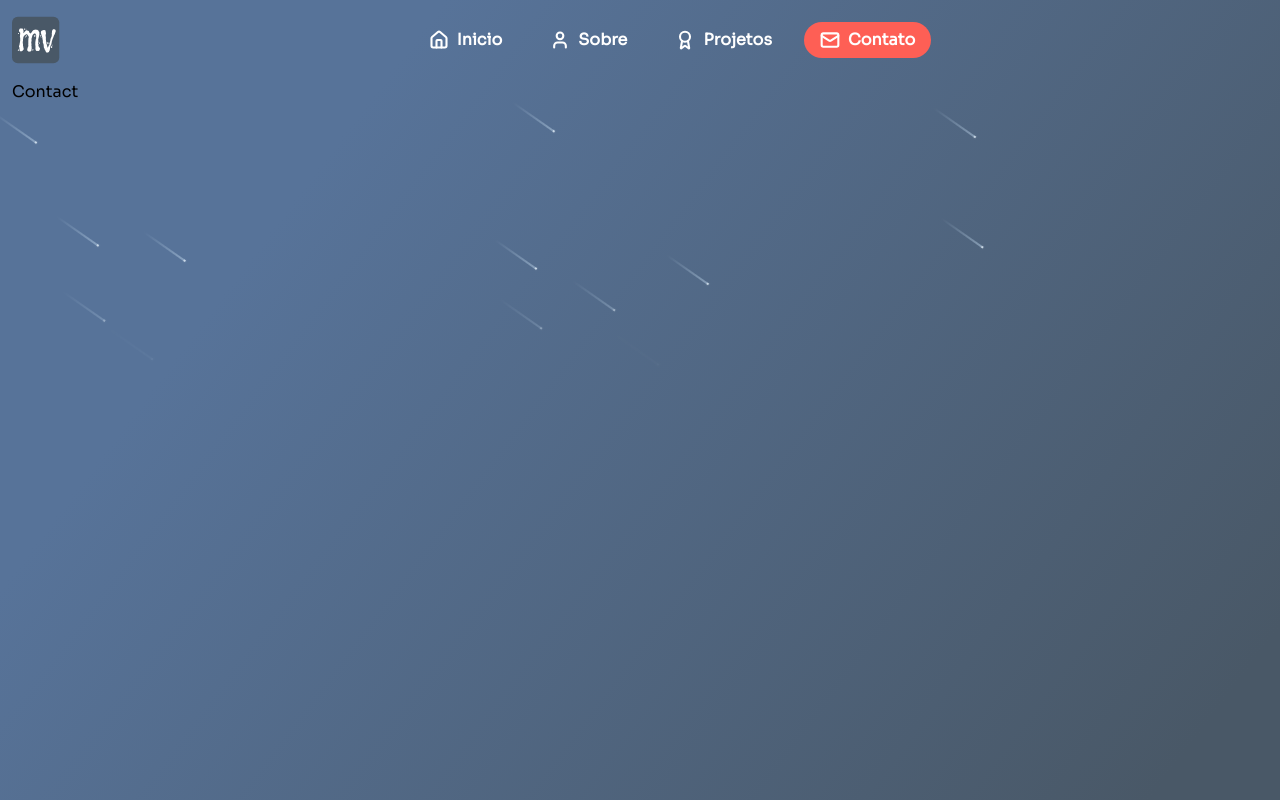
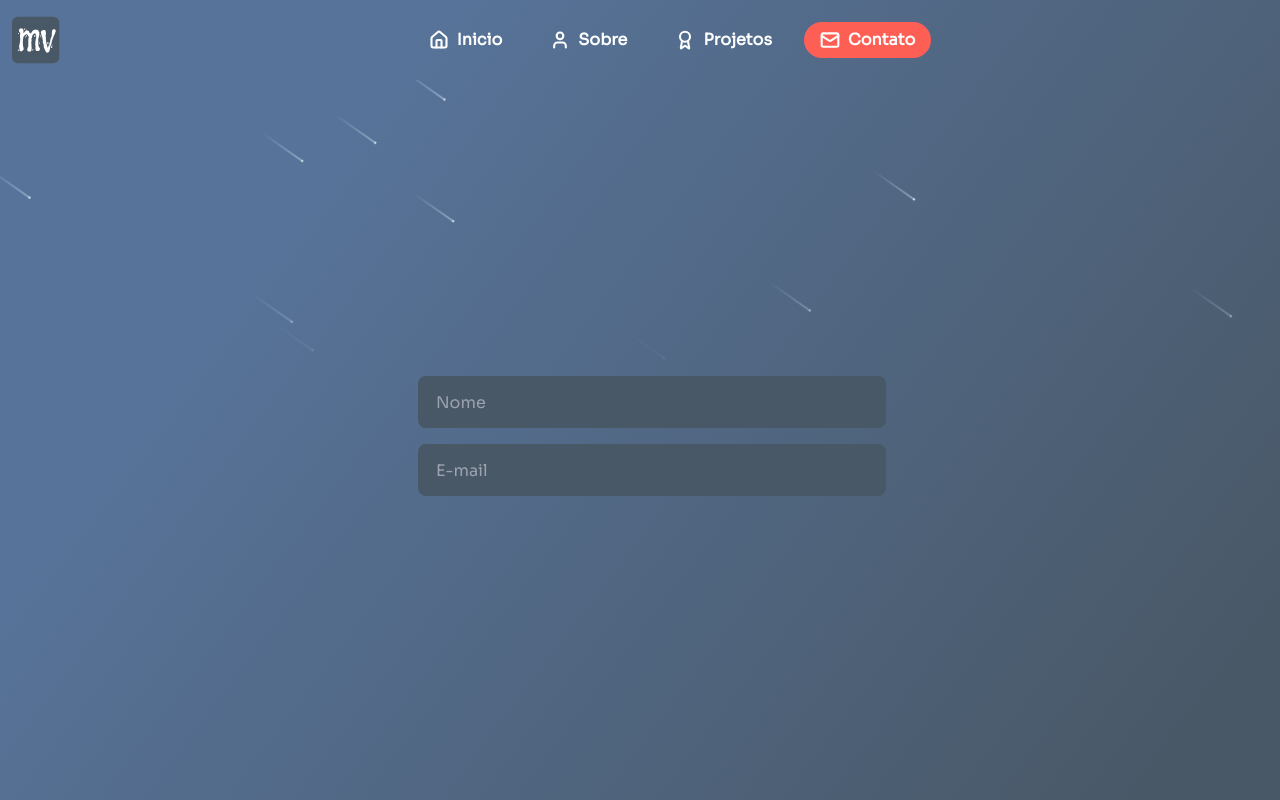
Before and after one commit to markinascimento/portifolio, a Next.js app: page /contact in a window 1280 px wide. Built offline with nearby package versions, Linux system fonts and the light colour scheme.

Commit message:
feat: create componente input

```diff
--- a/src/app/contact/page.tsx
+++ b/src/app/contact/page.tsx
@@ -1,6 +1,16 @@
+"use client";
+
+// -> Components
+import { Container } from "@/components/container";
+import { Input } from "@/components/input";
 
 export default function Contact() {
   return (
-    <div>Contact</div>
-  )
+    <Container className="flex w-full h-full px-2 lg:px-0">
+      <form className="flex flex-col gap-4 w-full max-w-[500px] px-4 mx-auto">
+        <Input placeholder="Nome" />
+        <Input type="email" placeholder="E-mail" />
+      </form>
+    </Container>
+  );
 }
--- a/src/app/projects/page.tsx
+++ b/src/app/projects/page.tsx
@@ -1,6 +1,11 @@
+"use client";
+
+import { Container } from "@/components/container";
 
 export default function Projects() {
   return (
-    <div>Projects</div>
-  )
+    <Container>
+      <h1> Projects </h1>
+    </Container>
+  );
 }
--- /dev/null
+++ b/src/components/input.tsx
@@ -0,0 +1,21 @@
+import { forwardRef, type ComponentProps } from "react";
+
+interface IInputProps extends ComponentProps<"input"> {
+  className?: string;
+}
+
+export const Input = forwardRef<HTMLInputElement, IInputProps>(
+  ({ ...rest }, ref) => {
+    return (
+      <input
+        {...rest}
+        ref={ref}
+        type="text"
+        className="bg-pallet-secondary w-full max-w-[468px] font-medium h-10 rounded-lg lg:h-[52px]
+      outline-none border-2 border-transparent focus:border-pallet-cyan px-4 text-zinc-100"
+      />
+    );
+  }
+);
+
+Input.displayName = "Input";
--- a/src/components/menu/menu-mobile.tsx
+++ b/src/components/menu/menu-mobile.tsx
@@ -85,7 +85,7 @@ export function MenuMobile() {
         </ul>
 
         <footer className="p-4 mt-2">
-          <section className="flex items-center justify-between mb-4 gap-1 bg-blue-500">
+          <section className="flex items-center justify-between mb-4 gap-2 bg-blue-500">
             <button className="bg-pallet-secondary w-12 h-12 rounded-full text-white hover:bg-pallet-red">
               Wha
             </button>
```
